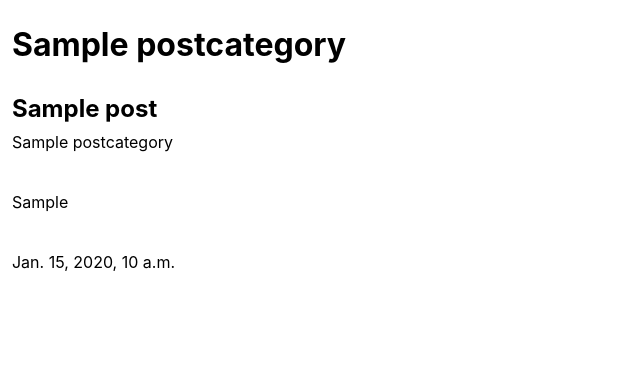
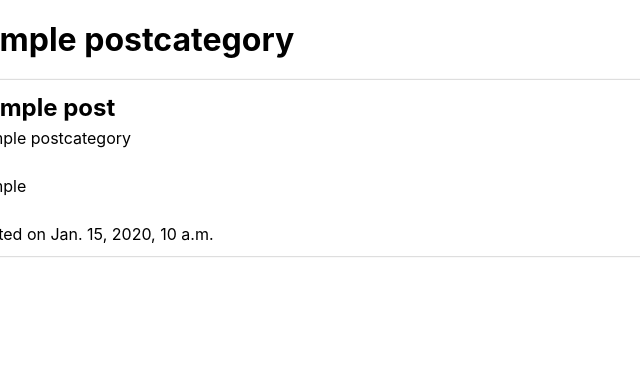
Before and after one commit to chescaaareyes/hobbysite-f-22, a Django app: page /forum/thread/1 in a window 1280 px wide. Shown: the top 367 px of the page, without its empty margins (0-640 px from the left). Run offline with Django 5.2, Linux system fonts and the light colour scheme; tables that the repository leaves empty hold one stand-in row (values such as "Sample post").

Commit message:
Add styling to forum detail

```diff
--- a/forum/templates/forum/forum-detail.html
+++ b/forum/templates/forum/forum-detail.html
@@ -18,6 +18,8 @@
 
         * {
             margin-left: 0.15rem;
+            margin: 0;
+            padding: 0;
         }
 
         html {
@@ -30,19 +32,48 @@
             font-size: 1rem;
         }
 
-        button {
-            cursor: pointer;
+        a {
+            text-decoration: none;
+            color: unset;
         }
 
-        .h2__space {
-            margin-bottom: -0.8rem;
+        .container {
+            width: 100%;
+            display: flex;
+            flex-direction: column;
+            align-items: center;
+            justify-content: center;
         }
 
-        .p__space--small {
-            padding-bottom: 1.25rem;
+        #heading {
+            width: 85rem;
+            padding-bottom: 1rem;
         }
 
-        .p__space--large {
+        #heading h1{
+            margin-top: 1rem;
+        }
+
+        #content {
+            margin-bottom: 7rem;
+            width: 85rem;
+        }
+
+        .content__posts {
+            display: flex;
+            flex-direction: column;
+            gap: 10px;
+        }
+
+        .content__posts__post {
+            box-shadow: 0 0 2px gray;
+            padding-left: 10px;
+            padding-top: 10px;
+            padding-bottom: 10px;
+            border-radius: 4px;
+        }
+
+        .p__space {
             padding-bottom: 1.5rem;
         }
     </style>
@@ -51,11 +82,14 @@
     <h1>{{ category.name }}</h1>
 {% endblock heading %}
 {% block content %}
-    {% for post in posts %}
-        <h2 class="h2__space">{{ post.title }}</h2>
-        <p class="p__space--small">{{ post.category.name }}</p>
-        <p class="p__space--small">{{ post.entry }}</p>
-        <p class="p__space--large">{{ post.created_on }}</p>
-        {% if not forloop.last %}<hr>{% endif %}
-    {% endfor %}
+    <div class="content__posts">
+        {% for post in posts %}
+        <div class="content__posts__post">
+            <h2 class="h2__space">{{ post.title }}</h2>
+            <p class="p__space">{{ post.category.name }}</p>
+            <p class="p__space">{{ post.entry }}</p>
+            <p>Posted on {{ post.created_on }}</p>
+        </div>
+        {% endfor %}
+    </div>
 {% endblock content %}
--- a/forum/templates/forum/forum-list.html
+++ b/forum/templates/forum/forum-list.html
@@ -38,6 +38,7 @@
         }
 
         .container {
+            width: 100%;
             display: flex;
             flex-direction: column;
             align-items: center;
@@ -51,7 +52,6 @@
         }
 
         #content {
-            margin-top: 0;
             margin-bottom: 7rem;
             width: 35rem;
         }
```
